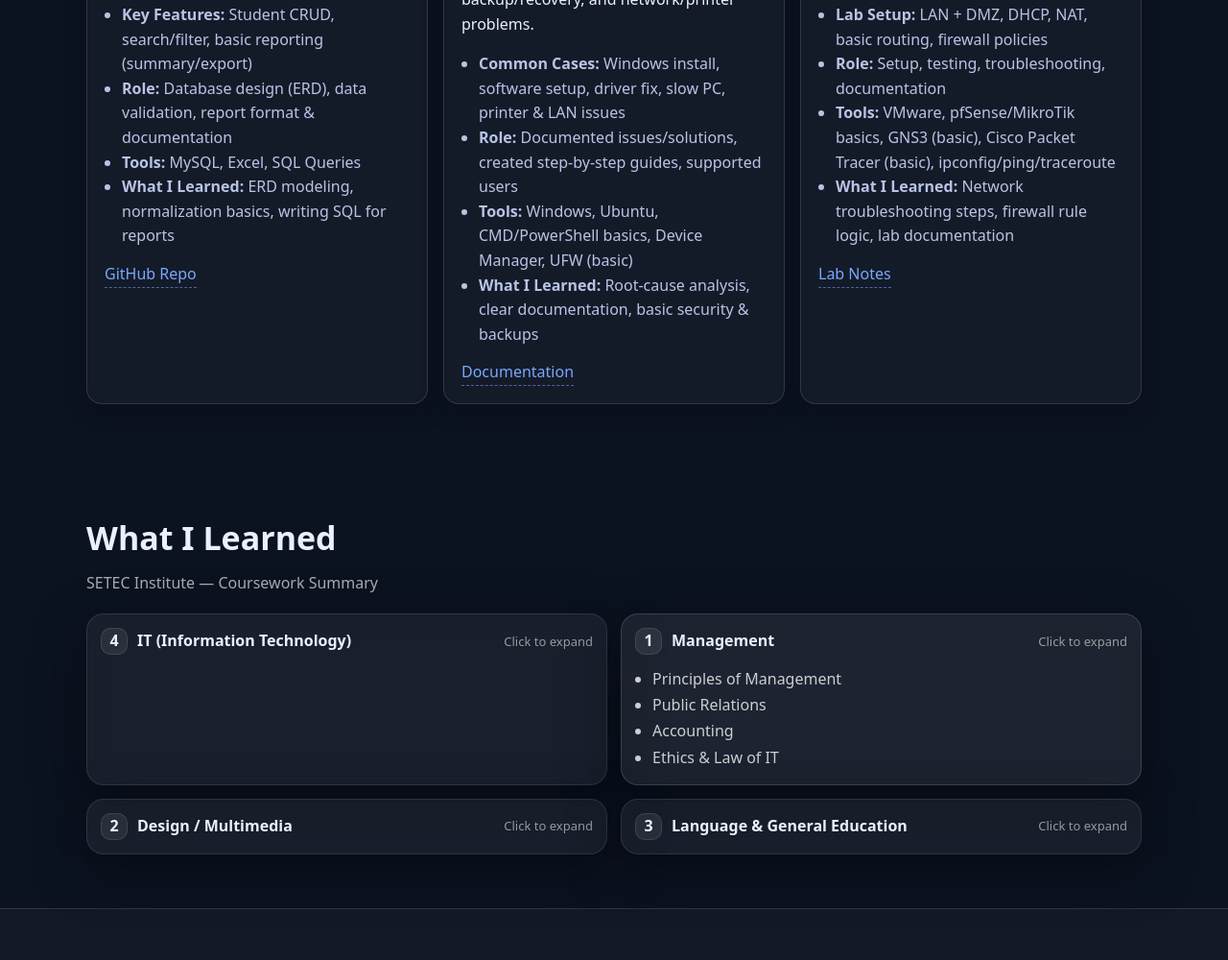
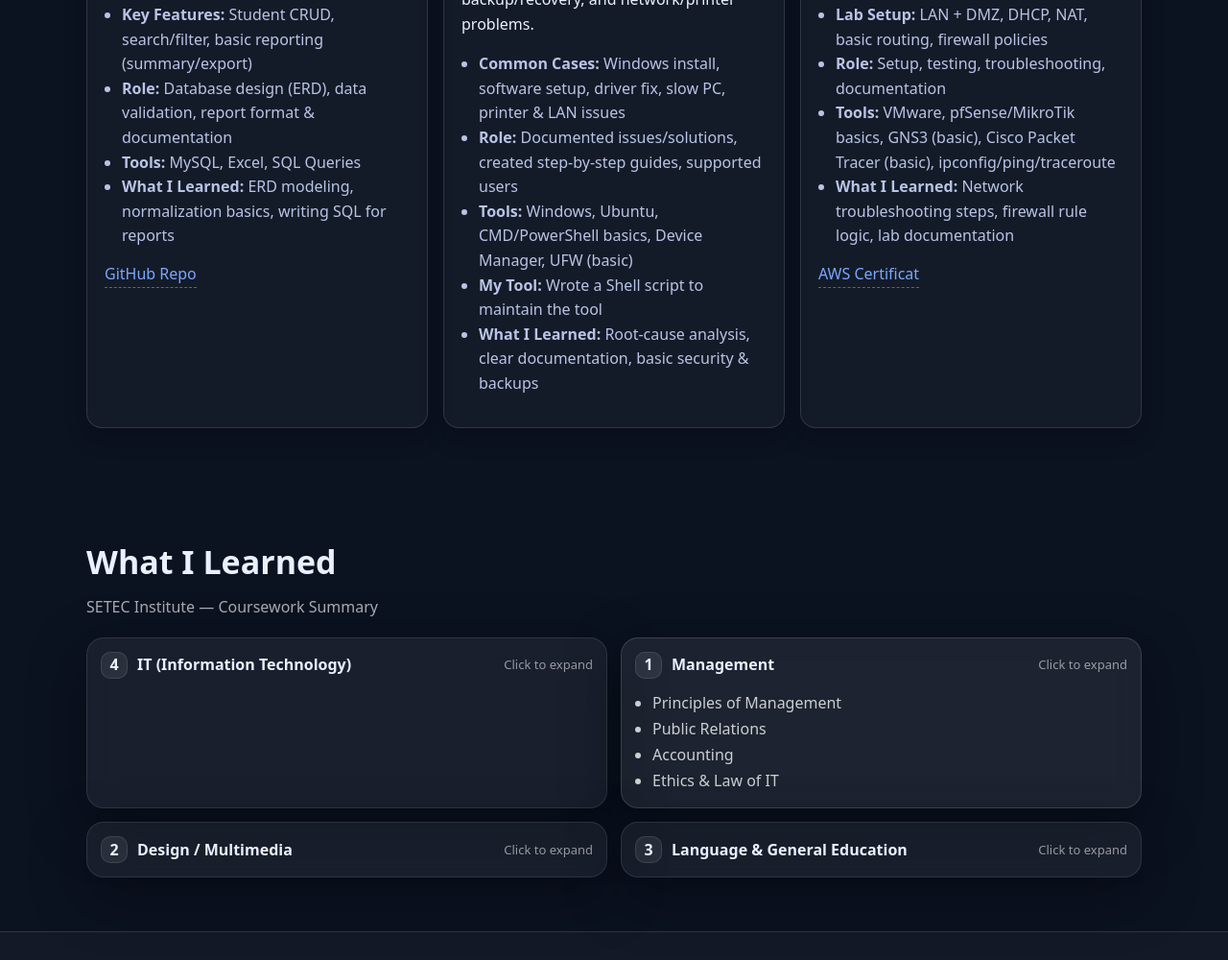
Before and after one commit to thunkh168/Portfolio-MIS, a plain HTML site: page index.html in a window 1280 px wide. Shown: the part 2065-3065 px from the top of the page at 96% size. Drawn offline with Linux system fonts and the light colour scheme.

Commit message:
Add files via upload

```diff
--- a/index.html
+++ b/index.html
@@ -195,11 +195,12 @@
       <li><b>Common Cases:</b> Windows install, software setup, driver fix, slow PC, printer & LAN issues</li>
       <li><b>Role:</b> Documented issues/solutions, created step-by-step guides, supported users</li>
       <li><b>Tools:</b> Windows, Ubuntu, CMD/PowerShell basics, Device Manager, UFW (basic)</li>
+      <li><b>My Tool: </b>Wrote a Shell script to maintain the tool</li>
       <li><b>What I Learned:</b> Root-cause analysis, clear documentation, basic security & backups</li>
     </ul>
 
     <div class="links">
-      <a class="link" href="#" target="_blank" rel="noreferrer">Documentation</a>
+      <!-- <a class="link" href="#" target="_blank" rel="noreferrer">Documentation</a> -->
       <!-- <a class="link" href="#" target="_blank" rel="noreferrer">Checklist PDF</a> -->
     </div>
   </article>
@@ -221,7 +222,7 @@
     </ul>
 
     <div class="links">
-      <a class="link" href="#" target="_blank" rel="noreferrer">Lab Notes</a>
+      <a class="link" href="https://www.credly.com/users/thoeun-sothun" target="_blank" rel="noreferrer">AWS Certificat</a>
       <!-- <a class="link" href="#" target="_blank" rel="noreferrer">Network Diagram</a> -->
     </div>
   </article>
```
